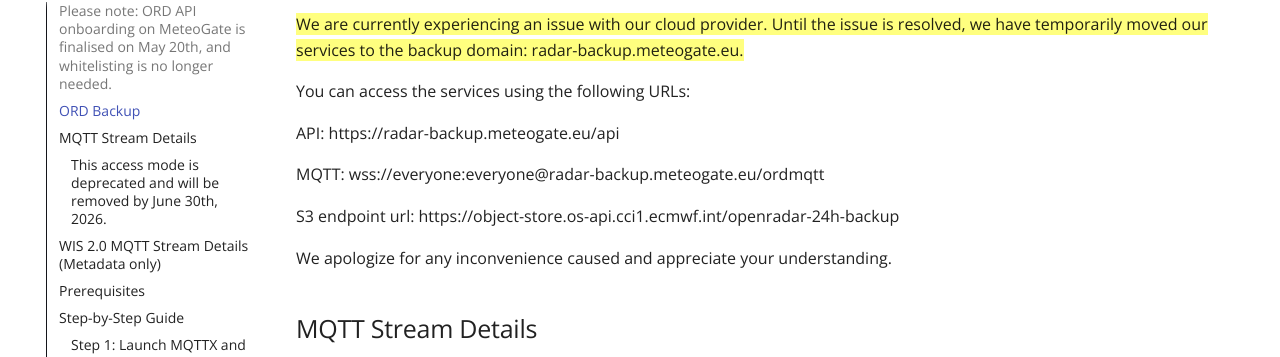
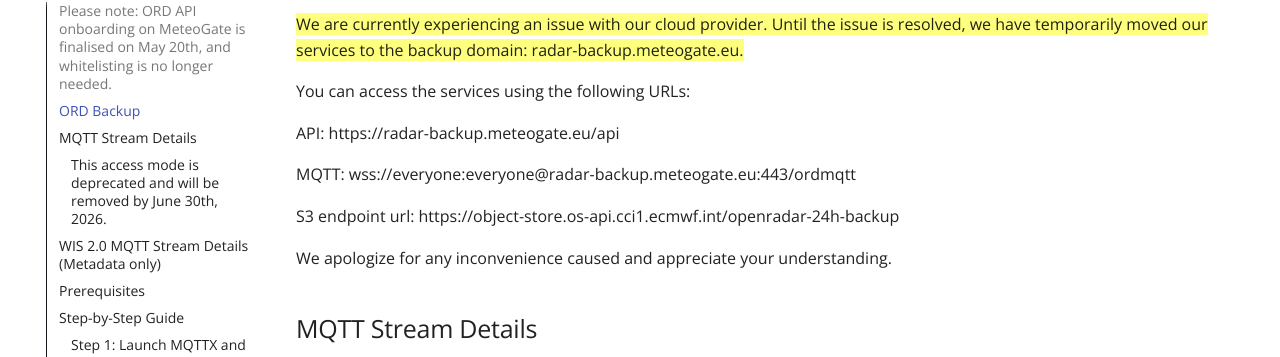
Before and after one commit to EUMETNET/openradardata-documentation, an MkDocs documentation site: the page built from docs/4-ORD-API-subscribing-MQTTX.md, in a window 1280 px wide and 900 px high, scrolled down 666 px. Shown: the part 97-454 px from the top of the window. Built offline with MkDocs 1.6.1 and Material for MkDocs 9.7.7, drawn with Linux system fonts in a browser that asks for light colours; comment, search, counter and statistics services are not loaded.

Commit message:
Add wss port

```diff
--- a/docs/4-ORD-API-subscribing-MQTTX.md
+++ b/docs/4-ORD-API-subscribing-MQTTX.md
@@ -24,7 +24,7 @@
 https://radar-backup.meteogate.eu/api
 
 MQTT:
-wss://everyone:everyone@radar-backup.meteogate.eu/ordmqtt
+wss://everyone:everyone@radar-backup.meteogate.eu:443/ordmqtt
 
 S3 endpoint url:
 https://object-store.os-api.cci1.ecmwf.int/openradar-24h-backup
```
Also changed, not shown: docs/1-ORD-API-overview.md (+1 -1 lines), docs/2-ORD-API-discovering-and-accessing-data.md (+1 -1 lines).
